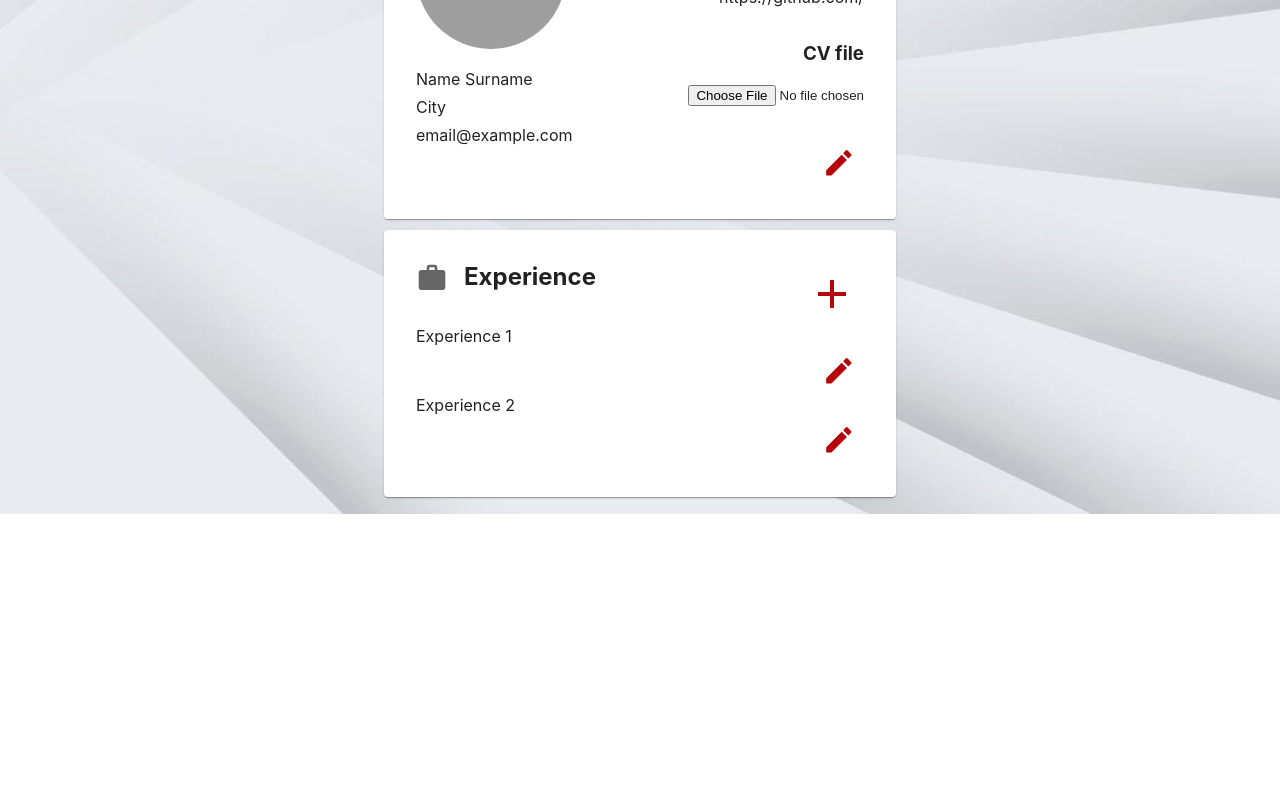
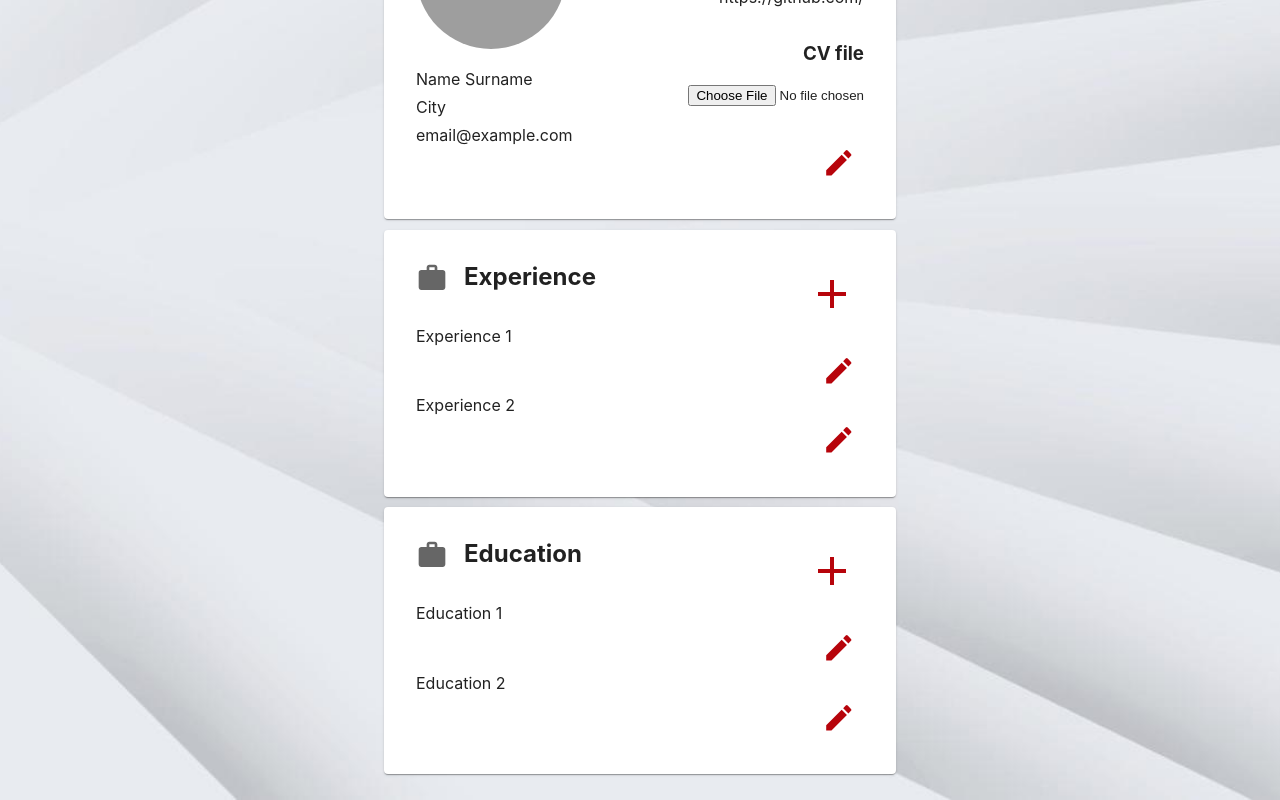
Before and after one commit to stelmaszczykadrian/jobFever-frontend, a React (Create React App) app in the folder jobfever/: page /candidate/candidate-id in a window 1280 px wide. Shown: the part 286-1086 px from the top of the page. Before the commit the page ends 800 px from the top, so only its background shows below. Built offline with nearby package versions, Linux system fonts and the light colour scheme; grey boxes are pictures that could not be loaded.

Commit message:
Refactor: Add education container and repeating background photo

```diff
--- /dev/null
+++ b/jobfever/src/components/molecules/CandidateProfileEducation.jsx
@@ -0,0 +1,87 @@
+import {
+    StyledTopBox,
+    StyledProfilePaper,
+    StyledBottomBox, StyledIconBox
+} from "./CandidateProfile.styles";
+import {Box} from "@mui/material";
+import ProfileContainerTitle from "../atoms/ProfileContainerTitle";
+import IconButton from "@mui/material/IconButton";
+import React, {useState} from "react";
+import {StyledEditIcon} from "../atoms/StyledEditIcon";
+import {StyledCheckIcon} from "../atoms/StyledCheckIcon";
+import {StyledWorkIcon} from "../atoms/StyledWorkIcon";
+import {StyledAddIcon} from "../atoms/StyledAddIcon";
+
+export default function CandidateProfileEducation() {
+
+    const [isEdit, setIsEdit] = useState(false);
+    const [isAdd, setIsAdd] = useState(false);
+
+    const handleAddClick = () => {
+        setIsAdd(true);
+    };
+
+    const handleSaveAddClick = () => {
+        setIsAdd(false);
+    };
+
+    const handleEditClick = () => {
+        setIsEdit(true);
+    };
+    const handleSaveEditClick = () => {
+        setIsEdit(false);
+    };
+
+    return (
+        <StyledProfilePaper>
+            <StyledTopBox>
+                <StyledWorkIcon/>
+                <ProfileContainerTitle text={'Education'}/>
+                <StyledIconBox>
+                    {/* Add button */}
+                    {isAdd ? (
+                        <IconButton onClick={handleSaveAddClick}>
+                            <StyledCheckIcon/>
+                        </IconButton>
+                    ) : (
+                        <IconButton onClick={handleAddClick}>
+                            <StyledAddIcon/>
+                        </IconButton>
+                    )}
+                </StyledIconBox>
+            </StyledTopBox>
+            <StyledBottomBox>
+                <Box>
+                    <span>Education 1</span>
+                    <StyledIconBox>
+                        {/* Edit button */}
+                        {isEdit ? (
+                            <IconButton onClick={handleSaveEditClick}>
+                                <StyledCheckIcon/>
+                            </IconButton>
+                        ) : (
+                            <IconButton onClick={handleEditClick}>
+                                <StyledEditIcon/>
+                            </IconButton>
+                        )}
+                    </StyledIconBox>
+                </Box>
+                <Box>
+                    <span>Education 2</span>
+                    <StyledIconBox>
+                        {/* Edit button */}
+                        {isEdit ? (
+                            <IconButton onClick={handleSaveEditClick}>
+                                <StyledCheckIcon/>
+                            </IconButton>
+                        ) : (
+                            <IconButton onClick={handleEditClick}>
+                                <StyledEditIcon/>
+                            </IconButton>
+                        )}
+                    </StyledIconBox>
+                </Box>
+            </StyledBottomBox>
+        </StyledProfilePaper>
+    );
+}
--- a/jobfever/src/components/organisms/CandidateProfileContainer.jsx
+++ b/jobfever/src/components/organisms/CandidateProfileContainer.jsx
@@ -1,12 +1,14 @@
 import {StyledCandidateProfileContainer} from "./CandidateProfileContainer.styles";
 import CandidateProfilePersonalInformation from "../molecules/CandidateProfilePersonalInformation";
 import CandidateProfileExperience from "../molecules/CandidateProfileExperience";
+import CandidateProfileEducation from "../molecules/CandidateProfileEducation";
 
 export default function CandidateProfileContainer () {
     return (
         <StyledCandidateProfileContainer>
             <CandidateProfilePersonalInformation />
             <CandidateProfileExperience />
+            <CandidateProfileEducation />
         </StyledCandidateProfileContainer>
     );
 }
--- a/jobfever/src/components/organisms/CandidateProfileContainer.styles.jsx
+++ b/jobfever/src/components/organisms/CandidateProfileContainer.styles.jsx
@@ -2,5 +2,5 @@ import {styled} from "@mui/material";
 
 export const StyledCandidateProfileContainer = styled("div")`
   width: 40%;
-  margin: 2% auto auto;
+  margin: 2% auto;
 `
--- a/jobfever/src/components/templates/CandidateProfileMainComponent.styles.jsx
+++ b/jobfever/src/components/templates/CandidateProfileMainComponent.styles.jsx
@@ -6,9 +6,9 @@ export const StyledCandidateProfileMainComponent = styled("div")`
   display: flex;
   flex-direction: column;
   width: 100%;
-  height: 100vh;
+  //height: 100vh;
   background-image: url(${img});
-  background-repeat: no-repeat;
+  background-repeat: inherit;
   background-position: center;
   background-size: cover;
 `
```
